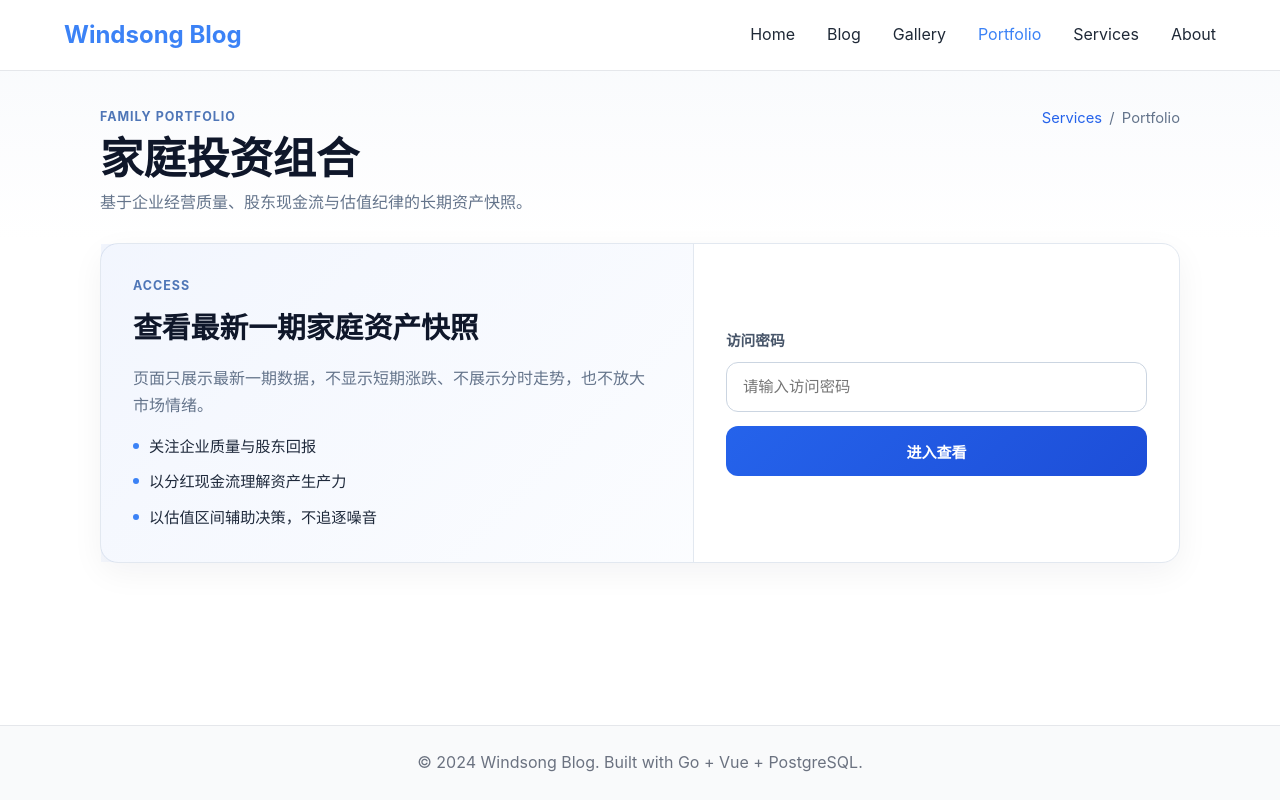
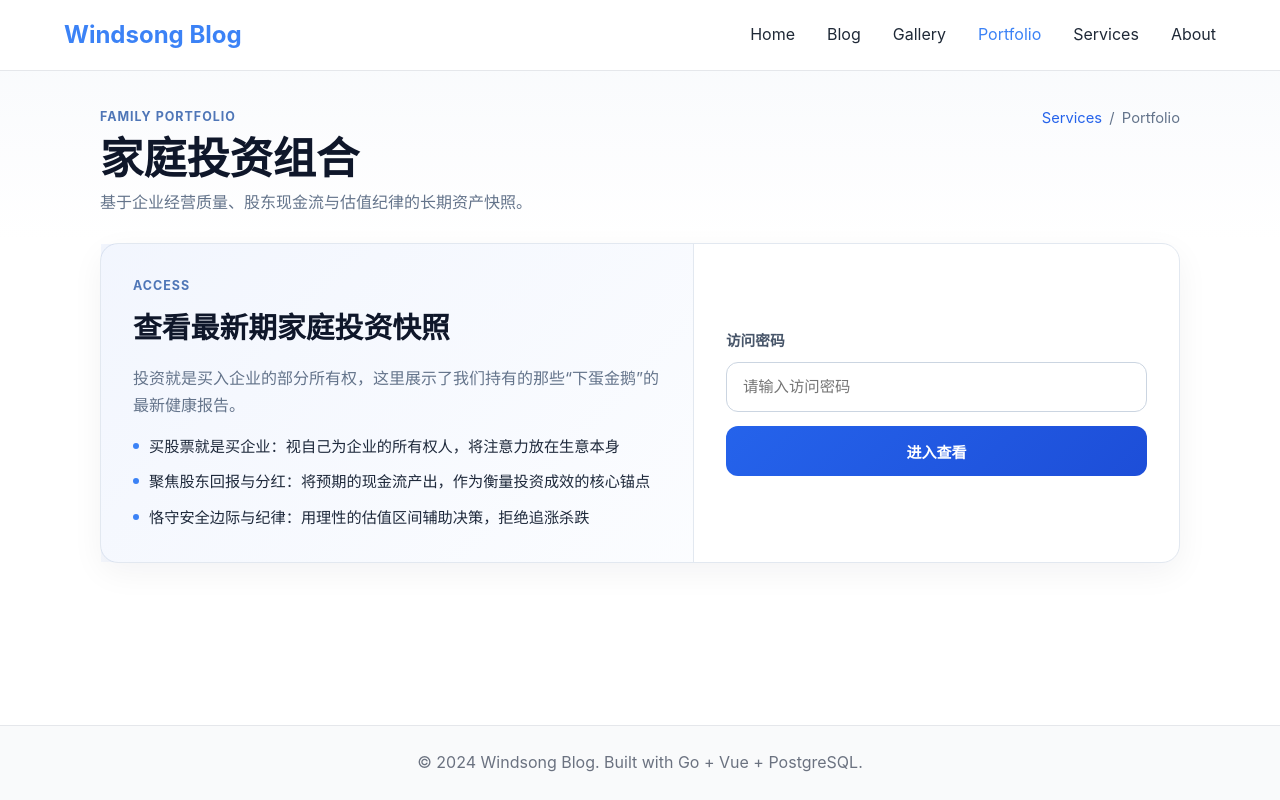
Before and after one commit to santashen/Windsong-v2, a Vue app in the folder frontend/: page /portfolio in a window 1280 px wide. Built offline with nearby package versions, Linux system fonts and the light colour scheme.

Commit message:
feat(portfolio): update family investment snapshot presentation and description

```diff
--- a/frontend/src/views/PortfolioView.vue
+++ b/frontend/src/views/PortfolioView.vue
@@ -21,14 +21,14 @@
           <div class="auth-panel">
             <div class="auth-content">
               <p class="section-kicker">Access</p>
-              <h2>查看最新一期家庭资产快照</h2>
+              <h2>查看最新期家庭投资快照</h2>
               <p class="auth-description">
-                页面只展示最新一期数据，不显示短期涨跌、不展示分时走势，也不放大市场情绪。
+                投资就是买入企业的部分所有权，这里展示了我们持有的那些“下蛋金鹅”的最新健康报告。
               </p>
               <ul class="auth-points">
-                <li>关注企业质量与股东回报</li>
-                <li>以分红现金流理解资产生产力</li>
-                <li>以估值区间辅助决策，不追逐噪音</li>
+                <li>买股票就是买企业：视自己为企业的所有权人，将注意力放在生意本身</li>
+                <li>聚焦股东回报与分红：将预期的现金流产出，作为衡量投资成效的核心锚点</li>
+                <li>恪守安全边际与纪律：用理性的估值区间辅助决策，拒绝追涨杀跌</li>
               </ul>
             </div>
 
```
